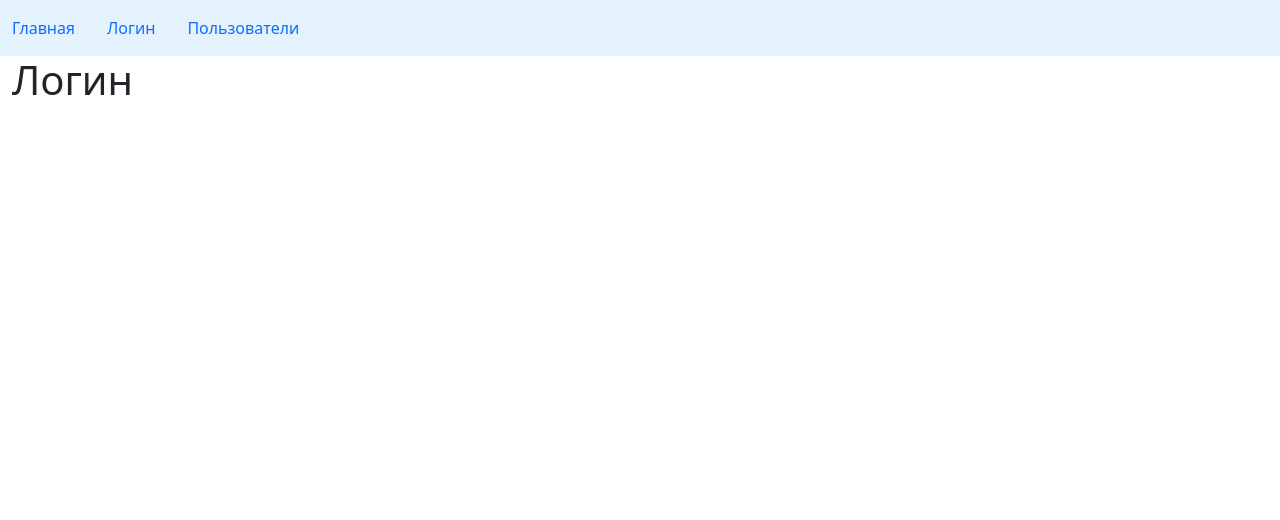
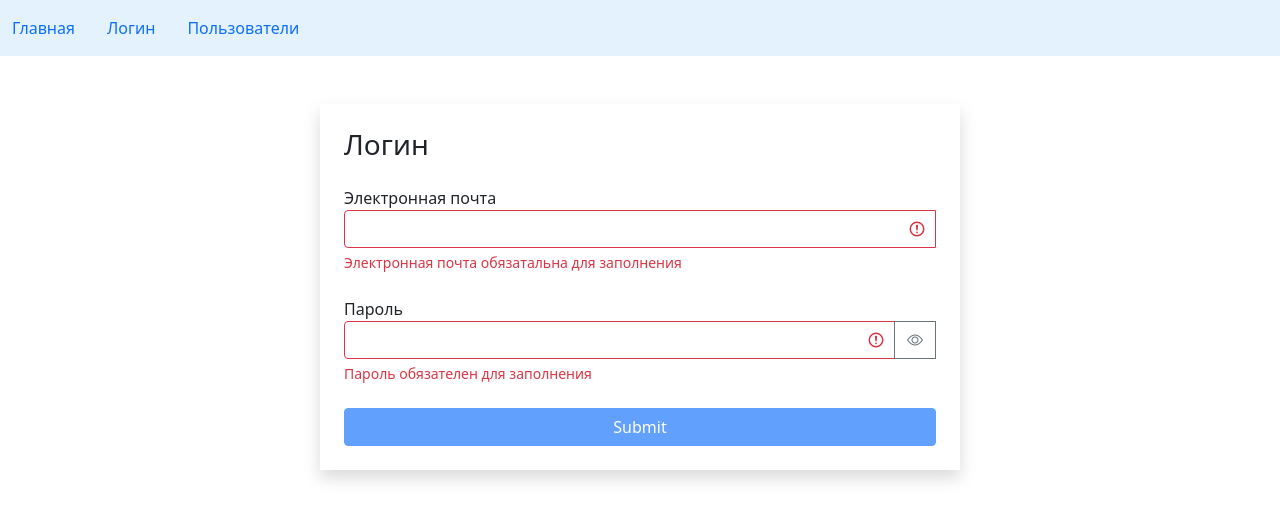
Before and after one commit to khomutovb/fast-company-app, a React (Create React App) app: page /login in a window 1280 px wide. Shown: the top 520 px of the page. Built offline with nearby package versions, Linux system fonts and the light colour scheme.

Commit message:
add login and search form

```diff
--- a/package.json
+++ b/package.json
@@ -7,7 +7,7 @@
     "@testing-library/react": "^11.1.0",
     "@testing-library/user-event": "^12.1.10",
     "bootstrap": "^5.1.0",
-    "bootstrap-icons": "^1.5.0",
+    "bootstrap-icons": "^1.6.1",
     "lodash": "^4.17.21",
     "prop-types": "^15.7.2",
     "react": "^17.0.2",
--- a/src/components/qualitiesList.jsx
+++ b/src/components/qualitiesList.jsx
@@ -28,6 +28,6 @@ const QualitiesList = ({ qualities }) => {
 }
 QualitiesList.propTypes = {
     // qualities: PropTypes.array - у випадку масивів краще юзать arrayOf якщо знаєш масив чого в тебе
-    qualities: PropTypes.arrayOf(PropTypes.string),
+    qualities: PropTypes.array,
 }
 export default QualitiesList
--- /dev/null
+++ b/src/components/search.jsx
@@ -0,0 +1,19 @@
+import React from 'react'
+import PropTypes from 'prop-types'
+
+const Search = ({ handleChange, value }) => {
+    return (
+        <div className="search-container m-1">
+            <form action="" onSubmit={(e) => e.preventDefault()}>
+                <input className="form-control" type="search" value={value} onChange={handleChange} placeholder="Search..." />
+            </form>
+        </div>
+    )
+}
+
+
+Search.propTypes = {
+    handleChange: PropTypes.func,
+    value: PropTypes.string
+}
+export default Search
--- /dev/null
+++ b/src/components/textField.jsx
@@ -0,0 +1,47 @@
+import React, { useState } from 'react'
+import PropTypes from 'prop-types'
+
+const TextField = ({ label, type, name, value, onChange, error }) => {
+    const [showPassword, setShowPassword] = useState(false)
+    const getInputClasses = () => {
+        return "form-control" + (error ? " is-invalid" : "")
+    }
+    const toggleShowPassword = () => {
+        setShowPassword((prevState) => !prevState);
+    }
+    return (
+        <div className="mb-4">
+            <label htmlFor={name}>{label}</label>
+            <div className="input-group has-valitation">
+                <input
+                    type={showPassword ? 'text' : type}
+                    id={name}
+                    name={name}
+                    value={value}
+                    onChange={onChange}
+                    className={getInputClasses()}
+                />
+                {type === 'password' && (
+                    <button className="btn btn-outline-secondary"
+                        type="button"
+                        onClick={toggleShowPassword}>
+                        <i className={"bi bi-eye" + (showPassword ? "-slash" : "")}></i>
+                    </button>
+                )}
+                {error && <div className="invalid-feedback">{error}</div>}
+            </div>
+        </div >
+    )
+}
+TextField.defaulrProps = {
+    type: "text"
+}
+TextField.propTypes = {
+    label: PropTypes.string,
+    type: PropTypes.string,
+    name: PropTypes.string,
+    value: PropTypes.string,
+    onChange: PropTypes.func,
+    error: PropTypes.string
+}
+export default TextField
--- a/src/components/usersList.jsx
+++ b/src/components/usersList.jsx
@@ -7,36 +7,29 @@ import api from '../api'
 import GroupList from './groupList'
 import SearchStatus from './searchStatus'
 import UserTable from './userTable'
+import Search from './search'
 
 const Users = () => {
     const [currentPage, setCurrentPage] = useState(1)
     const [professions, setProfessions] = useState()
     const [selectedProf, setSelectedProf] = useState()
+    const [searchName, setSearchName] = useState('')
     const [sortBy, setSortBy] = useState({ path: 'name', order: 'asc' })
     const [users, setUsers] = useState()
 
     const pageSize = 8
 
     useEffect(() => {
-        // однакові useEffect, тому не треба розділять їх
-        // цей useEffect відпрацьовує як звичайний componentDidMount
         api.users.fetchAll().then((data) => setUsers(data))
         api.professions.fetchAll().then((data) => setProfessions(data))
     }, [])
 
     useEffect(() => {
-        // цей окремо бо є deps - [selectedProf]
         setCurrentPage(1)
     }, [selectedProf])
 
     const handleDelete = (userId) => {
-        let key = users
-            .map((item) => item) // цікавий мап)) що він робе?)
-            .find(({ _id }) => _id === userId) // го деструктуризацію
-        setUsers(users.filter(({ _id }) => _id !== key._id))
-
-        // будь ласка обдумай що ти тут робиш
-        // спробуй подумать і переписать, адже куча лишніх дій тут (якщо що обговорим - пиши)
+        setUsers(users.filter(({ _id }) => _id !== userId))
     }
 
     const handleToggleBookMark = (id) => {
@@ -44,22 +37,21 @@ const Users = () => {
         return setUsers(
             users.map((item) => item._id === id ? {
                 ...item,
-                  bookmark: !item.bookmark,
-              } : item
-                // через тернарний буде елегантніше
-                // if (item._id === id) {
-                //     item.bookmark ? item.bookmark = false : item.bookmark = true // ти тут присваюєш протилежне зрачення, то юзай просто !item.bookmark
-                // }
-                // return item
+                bookmark: !item.bookmark,
+            } : item
             )
         );
     }
-
-    const handlePageChange = (pageIndex) => {
-        setCurrentPage(pageIndex)
+    const handleChange = ({ target }) => {
+        setSearchName(target.value);
+        setSelectedProf(undefined);
     }
     const handleProfessionsSelect = (items) => {
         setSelectedProf(items)
+        setSearchName('')
+    }
+    const handlePageChange = (pageIndex) => {
+        setCurrentPage(pageIndex)
     }
     const handlePageChangePrev = (prevIndex) => {
         if (prevIndex > 0) {
@@ -79,10 +71,19 @@ const Users = () => {
             if (professions instanceof Array) {
                 return users.filter((user) => _.isEqual(user.profession, selectedProf))
             } else {
-                return selectedProf ? users.filter((user) => user.profession === selectedProf) : users
+                return users
             }
         }
-        const filteredUsers = selectedProf ? filteredUsersFunc() : users
+        const filteredSearch = () => {
+            if (searchName) {
+                let capitalRegExp = new RegExp(`${searchName}`, 'g')
+                return users.filter((user) => capitalRegExp.test((user.name).toLowerCase()) || capitalRegExp.test(user.name))
+            } else {
+                return users
+            }
+
+        }
+        const filteredUsers = selectedProf ? filteredUsersFunc() : filteredSearch()
         const count = filteredUsers.length
         const cortedUsers = _.orderBy(filteredUsers, [sortBy.path], [sortBy.order])
         const usersCrop = paginate(cortedUsers, currentPage, pageSize)
@@ -92,6 +93,7 @@ const Users = () => {
         return (
             <React.Fragment>
                 <SearchStatus length={count} />
+                <Search value={searchName} handleChange={handleChange} />
                 {professions &&
                     <div className="d-flex flex-wrap">
                         <GroupList
--- a/src/index.js
+++ b/src/index.js
@@ -4,6 +4,7 @@ import { BrowserRouter } from 'react-router-dom';
 import './index.css';
 import reportWebVitals from './reportWebVitals';
 import 'bootstrap/dist/css/bootstrap.css'
+import 'bootstrap-icons/font/bootstrap-icons.css'
 import App from './app'
 
 ReactDOM.render(
--- a/src/layouts/login.jsx
+++ b/src/layouts/login.jsx
@@ -1,9 +1,81 @@
-import React from 'react'
+import React, { useEffect, useState } from 'react'
+import TextField from '../components/textField';
+import { validator } from '../utils/validator'
 const Login = () => {
+    const [data, setData] = useState({ email: "", password: "" });
+    const [errors, setErrors] = useState({});
+
+    const handleChange = ({ target }) => {
+        setData((prevState) => ({ ...prevState, [target.name]: target.value }));
+    }
+    const validatorConfig = {
+        email: {
+            isRequired: {
+                message: 'Электронная почта обязатальна для заполнения'
+            },
+            isEmail: {
+                message: 'Email введен некорректно'
+            }
+        },
+        password: {
+            isRequired: {
+                message: 'Пароль обязателен для заполнения'
+            },
+            isCapitalSymbol: {
+                message: 'Пароль должен содержать хотя бы одну заглавную букву'
+            },
+            isContainDigit: {
+                message: 'Пароль должен содержать хотя бы одно число'
+            },
+            min: {
+                message: 'Пароль должен состоять минимум из 8 символов',
+                value: 8
+            }
+        }
+    }
+    useEffect(() => {
+        validate()
+    }, [data])
+    const validate = () => {
+        const errors = validator(data, validatorConfig)
+        setErrors(errors)
+        return Object.keys(errors).length === 0;
+    }
+    const isValid = Object.keys(errors).length === 0;
+    const handleSubmit = (e) => {
+        e.preventDefault();
+        validate()
+        const isValid = validate()
+        if (!isValid) return
+        console.log(data);
+    }
     return (
-        <div className="container-fluid">
-            <h1>Логин</h1>
+        <div className="container-fluid mt-5">
+            <div className="row">
+                <div className="col-md-6 offset-md-3 shadow p-4">
+                    <h3 className="mb-4">Логин</h3>
+                    <form action="" onSubmit={handleSubmit}>
+                        <TextField
+                            label="Электронная почта"
+                            name="email"
+                            value={data.email}
+                            onChange={handleChange}
+                            error={errors.email}
+                        />
+                        <TextField
+                            label="Пароль"
+                            type="password"
+                            name="password"
+                            value={data.password}
+                            onChange={handleChange}
+                            error={errors.password}
+                        />
+                        <button className="btn btn-primary w-100 mx-auto" type="submit" disabled={!isValid}>Submit</button>
+                    </form>
+                </div>
+            </div>
         </div>
     )
 }
+
 export default Login
--- a/src/layouts/users.jsx
+++ b/src/layouts/users.jsx
@@ -1,6 +1,6 @@
 import React from 'react'
 import UsersList from '../components/usersList'
-import UserPage from '../components/userPage'
+import UserDetails from '../components/userDetails'
 import { useParams } from 'react-router-dom'
 
 const Users = () => {
@@ -9,7 +9,7 @@ const Users = () => {
 
     return (
         <>
-            {usersId ? <UserPage id={usersId} /> : <UsersList />}
+            {usersId ? <UserDetails id={usersId} /> : <UsersList />}
         </>
     );
 };
--- /dev/null
+++ b/src/utils/validator.js
@@ -0,0 +1,47 @@
+export function validator(data, config) {
+    const errors = {}
+    function validate(validateMethod, data, config) {
+        let statusValidate;
+        switch (validateMethod) {
+            case "isRequired":
+                statusValidate = data.trim() === ''
+                break;
+            case "isEmail": {
+                const emailRegExp = /^\S+@\S+\.\S+$/g;
+                statusValidate = !emailRegExp.test(data)
+                break;
+            }
+            case "isCapitalSymbol": {
+                const capitalRegExp = /[A-Z]+/g;
+                statusValidate = !capitalRegExp.test(data)
+                break;
+            }
+            case "isContainDigit": {
+                const digitRegExp = /\d+/g
+                statusValidate = !digitRegExp.test(data)
+                break;
+            }
+            case "min": {
+                statusValidate = data.length < config.value
+                break;
+            }
+            default:
+                break;
+        }
+        if (statusValidate) return config.message
+    }
+    for (const fieldName in data) {
+        for (const validateMethod in config[fieldName]) {
+            const error = validate(
+                validateMethod,
+                data[fieldName],
+                config[fieldName][validateMethod]
+            );
+            if (error && !errors[fieldName]) {
+                errors[fieldName] = error
+            }
+
+        }
+    }
+    return errors
+}
```
Also changed, not shown: src/components/userDetails.jsx (renamed from src/components/userPage.jsx, +12 -9 lines), 2 other files (tests, documents, lock files or other folders).
